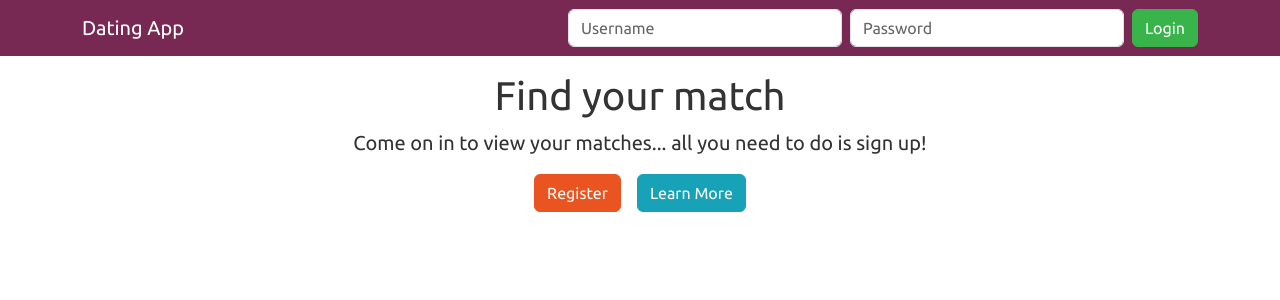
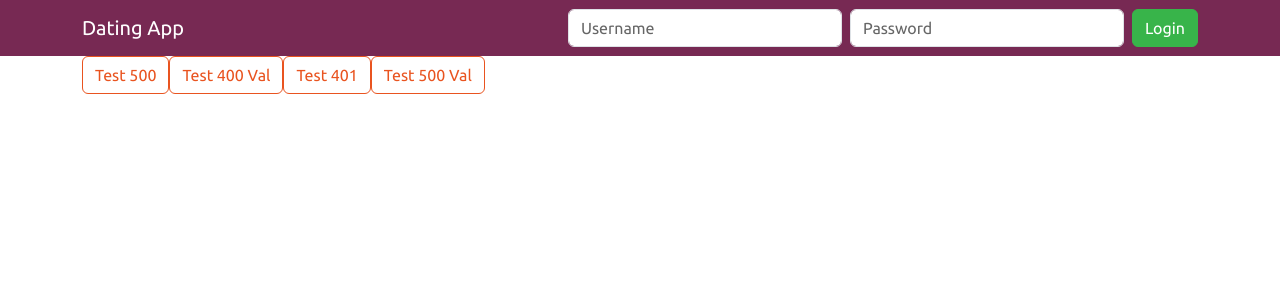
Before and after one commit to martincout/DatingApp.Client, an Angular app: page /errors in a window 1280 px wide. Shown: the top 300 px of the page. Built offline with nearby package versions, Linux system fonts and the light colour scheme; no server answers.

Commit message:
Testing errors

```diff
--- a/src/app/app-routing.module.ts
+++ b/src/app/app-routing.module.ts
@@ -5,6 +5,7 @@ import { ListsComponent } from './components/lists/lists.component';
 import { MemberDetailComponent } from './components/members/member-detail/member-detail.component';
 import { MemberListComponent } from './components/members/member-list/member-list.component';
 import { MessagesComponent } from './components/messages/messages.component';
+import { TestErrorsComponent } from './errors/test-errors/test-errors.component';
 import { AuthGuard } from './_guards/auth.guard';
 
 const routes: Routes = [
@@ -20,7 +21,7 @@ const routes: Routes = [
       {path:'messages',component:MessagesComponent},
     ]
   },
-
+  {path:'errors', component:TestErrorsComponent},
   {path:'**',component:HomeComponent, pathMatch:'full'},
 ];
 
--- /dev/null
+++ b/src/app/errors/test-errors/test-errors.component.html
@@ -0,0 +1,6 @@
+<ng-container>
+  <button class="btn btn-outline-primary mr-3" (click)="get500Error()">Test 500</button>
+  <button class="btn btn-outline-primary mr-3" (click)="get400ValidationError()">Test 400 Val</button>
+  <button class="btn btn-outline-primary mr-3" (click)="get401Error()">Test 401</button>
+  <button class="btn btn-outline-primary mr-3" (click)="get500ValidationError()">Test 500 Val</button>
+</ng-container>
--- /dev/null
+++ b/src/app/errors/test-errors/test-errors.component.ts
@@ -0,0 +1,50 @@
+import { HttpClient } from '@angular/common/http';
+import { Component, OnInit } from '@angular/core';
+
+@Component({
+  selector: 'app-test-errors',
+  templateUrl: './test-errors.component.html',
+  styleUrls: ['./test-errors.component.css']
+})
+export class TestErrorsComponent implements OnInit {
+  baseUrl = 'https://localhost:5001/api/';
+  constructor(private http: HttpClient) { }
+
+  ngOnInit(): void {
+  }
+
+  get404Error(){
+    this.http.get(this.baseUrl + 'buggy/not-found').subscribe({
+      next: resp => {console.log(resp)},
+      error: err => {console.log(err)}
+    })
+  }
+
+  get401Error(){
+    this.http.get(this.baseUrl + 'buggy/not-found').subscribe({
+      next: resp => {console.log(resp)},
+      error: err => {console.log(err)}
+    })
+  }
+
+  get400ValidationError(){
+    this.http.get(this.baseUrl + 'buggy/auth').subscribe({
+      next: resp => {console.log(resp)},
+      error: err => {console.log(err)}
+    })
+  }
+
+  get500Error(){
+    this.http.get(this.baseUrl + 'buggy/auth').subscribe({
+      next: resp => {console.log(resp)},
+      error: err => {console.log(err)}
+    })
+  }
+
+  get500ValidationError(){
+    this.http.get(this.baseUrl + 'buggy/auth').subscribe({
+      next: resp => {console.log(resp)},
+      error: err => {console.log(err)}
+    })
+  }
+}
```
Also changed, not shown: src/app/_interceptors/error.interceptor.ts (added, +18 -0 lines), src/app/errors/shared.module.ts (added, +15 -0 lines), src/app/errors/test-errors/test-errors.component.css (added), 1 other file (tests, documents, lock files or other folders).
